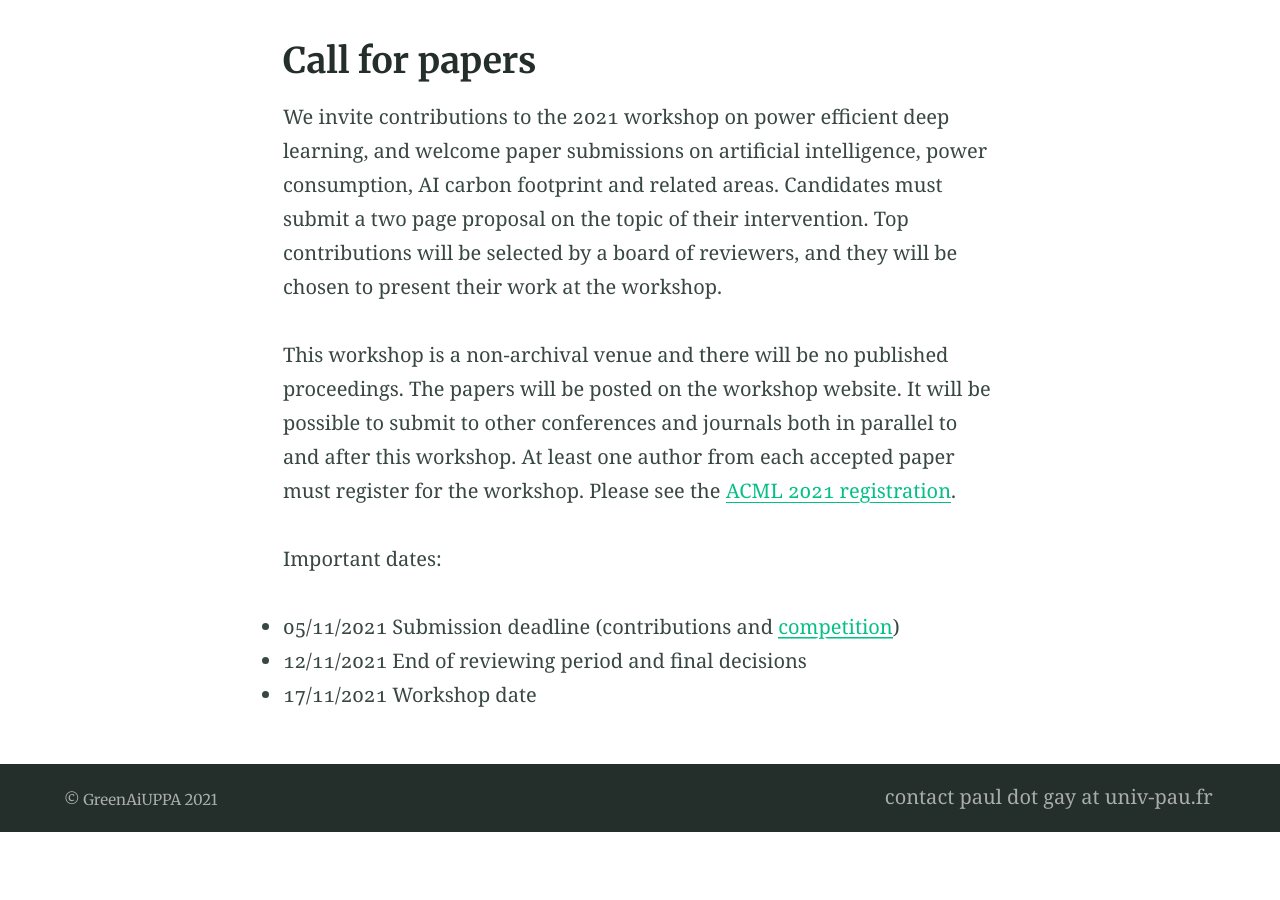
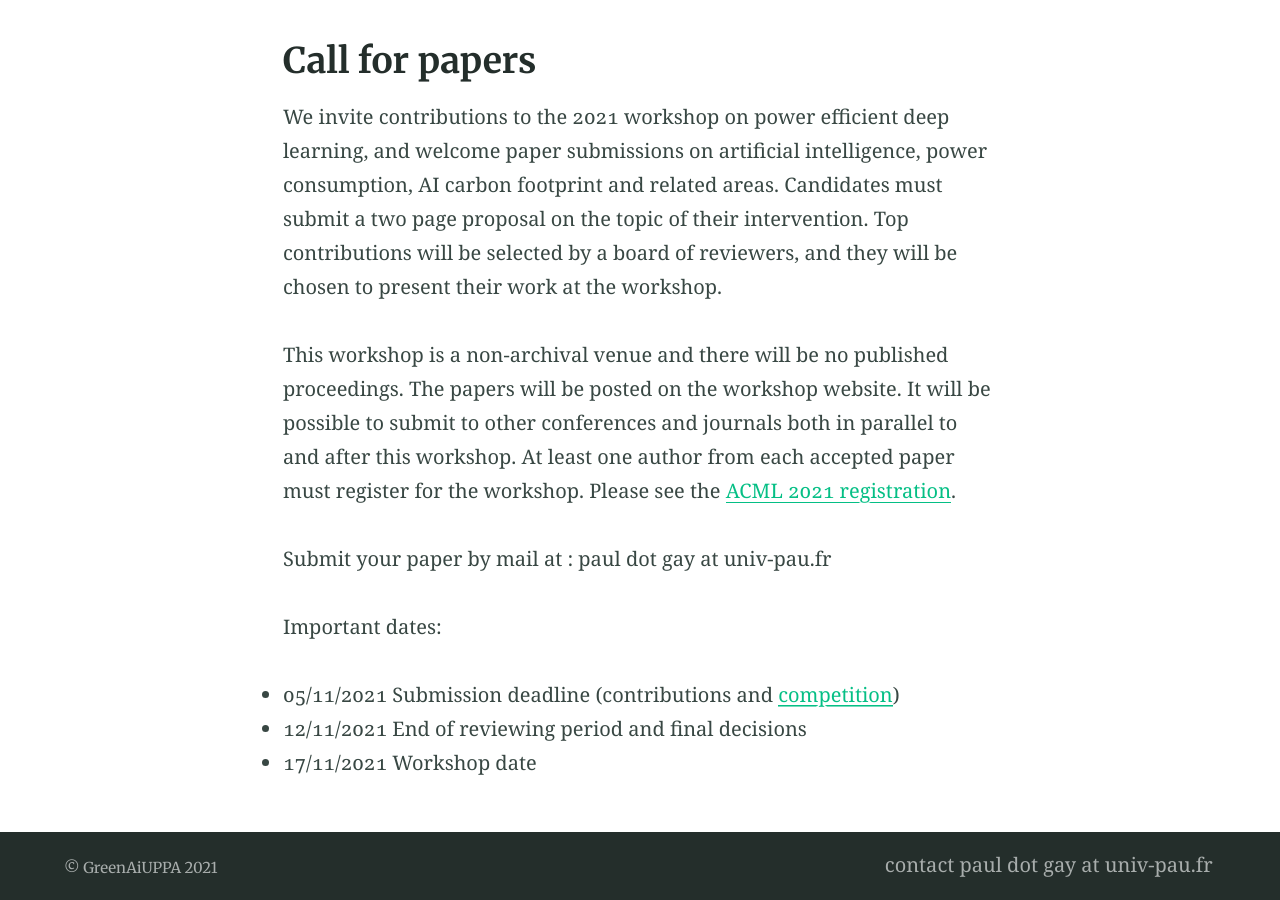
Before and after one commit to GreenAI-Uppa/GreenAI-Uppa.github.io, a Jekyll site: the page built from power_efficient_deep_learning.md, in a window 1280 px wide and 900 px high, scrolled down 6971 px. Built offline with Jekyll 4.4.1, drawn with Linux system fonts in a browser that asks for light colours; before the commit the page ends 7803 px from its top, so only the background shows below that.

Commit message:
adding submission info for the paper

```diff
--- a/power_efficient_deep_learning.md
+++ b/power_efficient_deep_learning.md
@@ -104,6 +104,8 @@ Candidates must submit a two page proposal on the topic of their intervention. T
 
 This workshop is a non-archival venue and there will be no published proceedings. The papers will be posted on the workshop website. It will be possible to submit to other conferences and journals both in parallel to and after this workshop. At least one author from each accepted paper must register for the workshop. Please see the [ACML 2021 registration](http://www.acml-conf.org/2021/participants/registration/).
 
+Submit your paper by mail at : paul dot gay at univ-pau.fr
+
 Important dates:
 - 05/11/2021 Submission deadline (contributions and  [competition](/acml_competition))
 - 12/11/2021 End of reviewing period and final decisions
```
